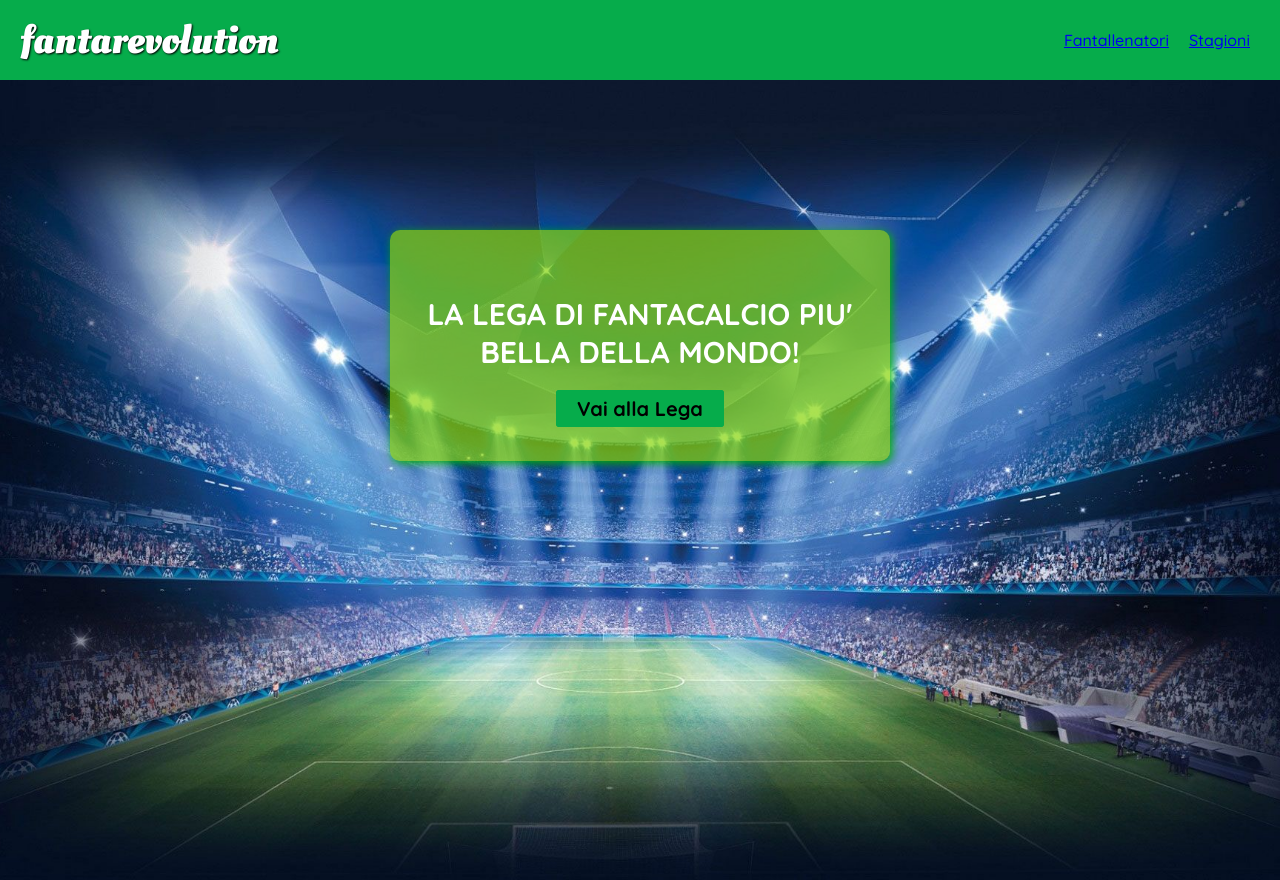
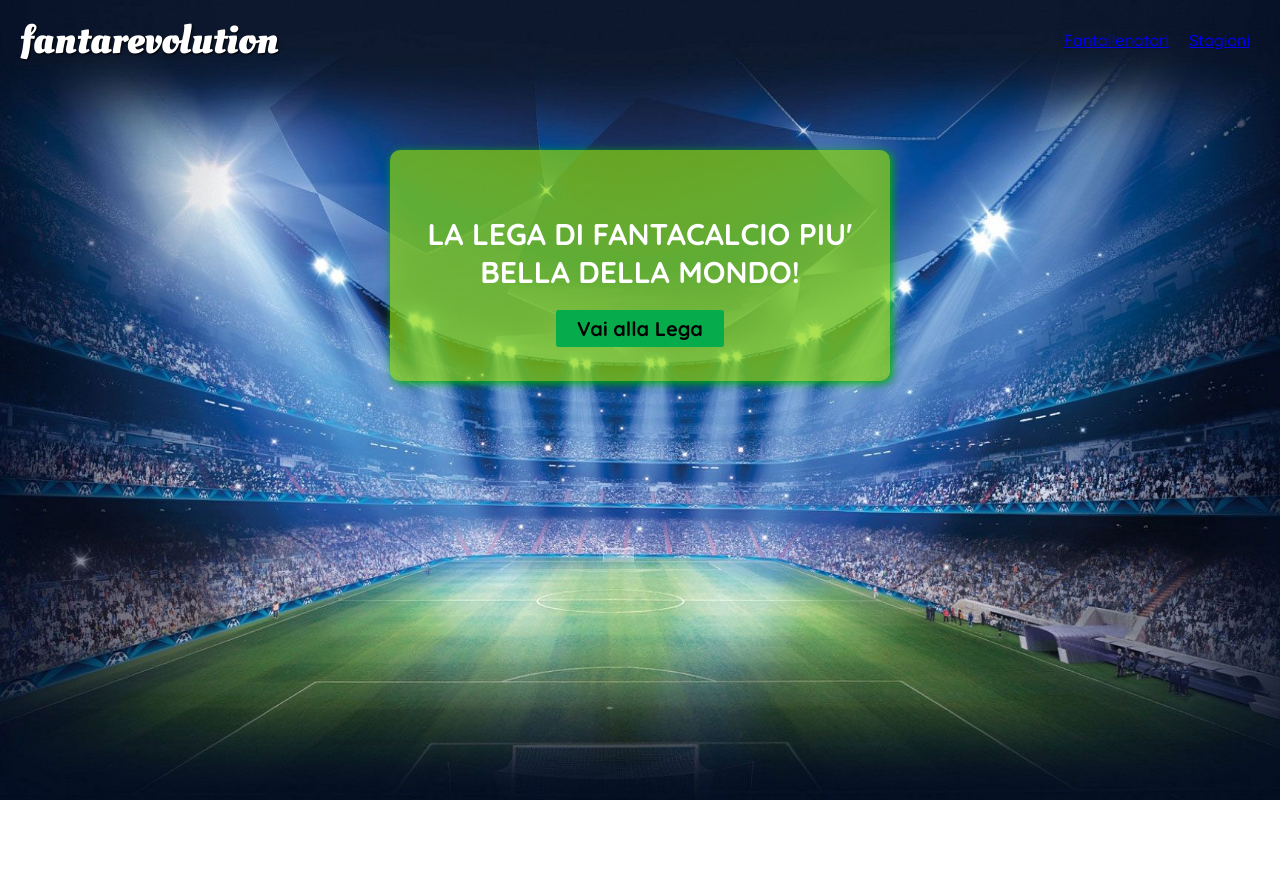
Before and after one commit to ggglni/fanta-page, a plain HTML site: page index.html in a window 1280 px wide. After the commit the page ends 800 px from the top, so only its background shows below. Drawn offline with Linux system fonts and the light colour scheme.

Commit message:
header cleaned

```diff
--- a/shared.css
+++ b/shared.css
@@ -14,6 +14,7 @@ header{
     justify-content: space-between;
     align-items: center;
     padding: 15px 60px;
+    position: absolute;
 }
 
 #logo a{
--- a/style.css
+++ b/style.css
@@ -1,11 +1,12 @@
 #container {
-    background-color: rgb(6, 172, 75);
+    background-color: rgb(6, 172, 75, 0);
     padding: 10px;
-    /* width: 600px; */
+    width: 100%;
     display: flex;
     flex-direction: row;
     flex-wrap: wrap;
     align-items: center;
+    box-sizing: border-box;
     justify-content: space-between;
   }
 
```
